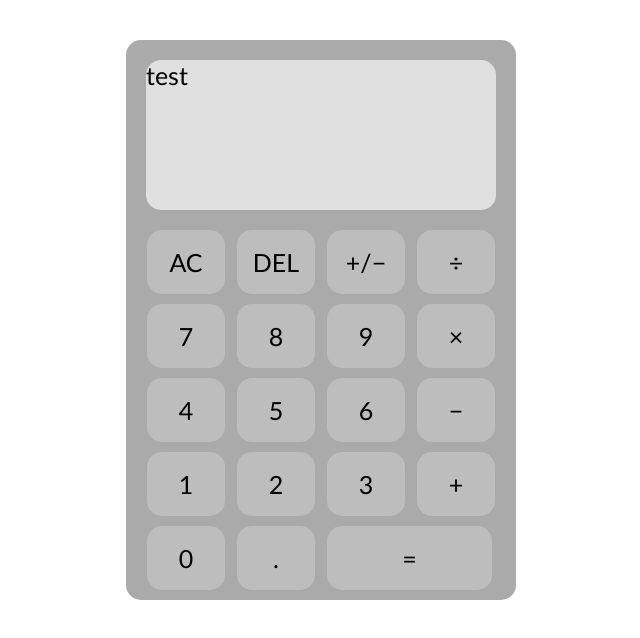
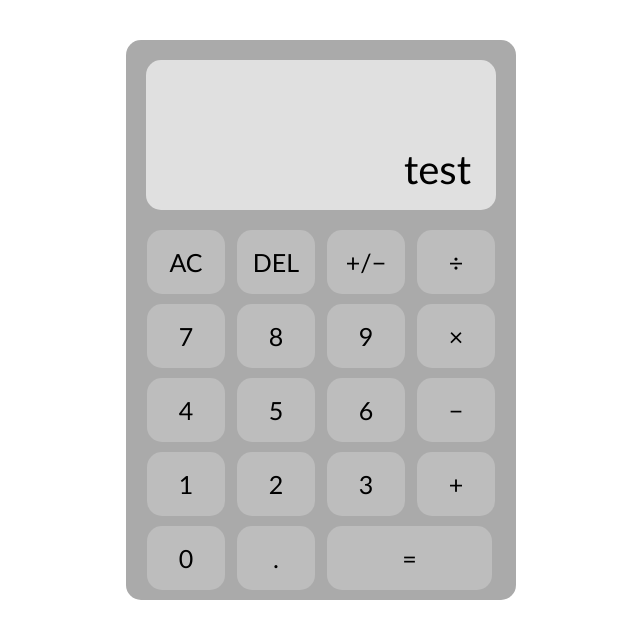
Before and after one commit to fran-mowat/calculator, a plain HTML site: page index.html in a window 1280 px wide. Shown: the whole page, without its empty margins (319-959 px from the left). Drawn offline with Linux system fonts and the light colour scheme.

Commit message:
styles for sections of display screen

```diff
--- a/styles.css
+++ b/styles.css
@@ -20,6 +20,21 @@
     border-radius: 15px;
     margin: auto;
     margin-bottom: 20px;
+}
+
+#top-screen{
+    height: 85px;
+    width: 300px;
+    margin: auto;
+    text-align: right;
+}
+
+#bottom-screen{
+    height: 65px;
+    width: 300px;
+    margin: auto;
+    text-align: right;
+    font-size: 40px;
 }
 
 #button-grid{
```
